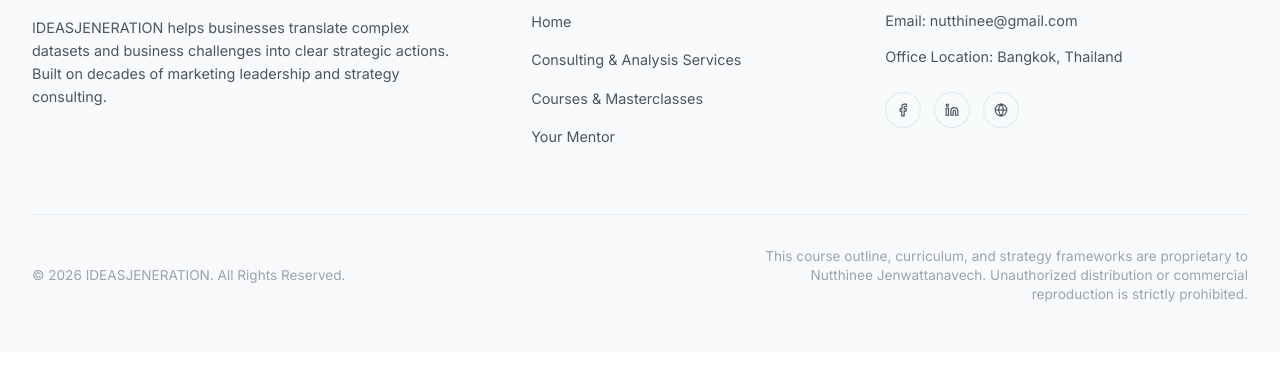
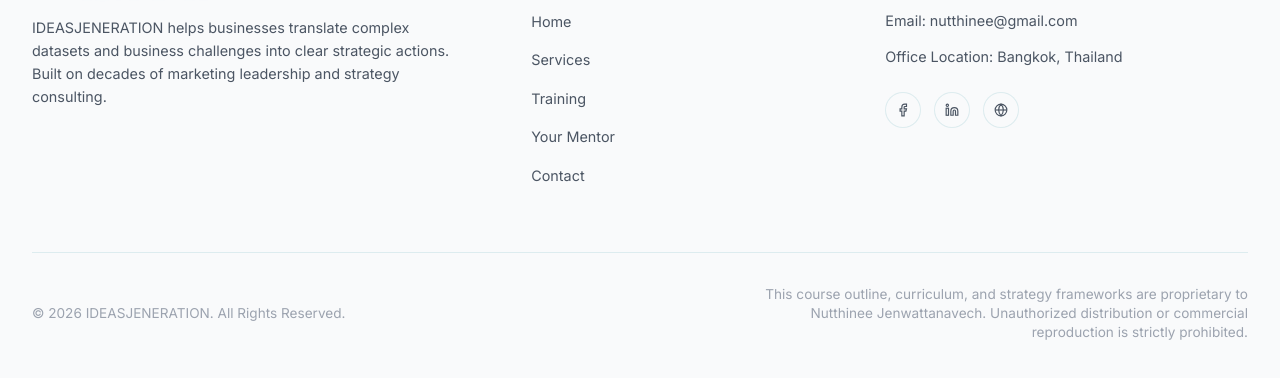
Before and after one commit to mktzinuplan/ideajeneration, a website: page index.html in a window 1280 px wide. Shown: the part 5495-5873 px from the top of the page. Before the commit the page ends 5847 px from the top, so only its background shows below. Drawn offline with Linux system fonts and the light colour scheme.

Commit message:
style: Align footer navigation link labels with main header menu bar items

```diff
--- a/index.html
+++ b/index.html
@@ -832,9 +832,10 @@
           <h4 class="footer-title">Navigation</h4>
           <ul class="footer-links">
             <li><a href="#hero" class="footer-link">Home</a></li>
-            <li><a href="#services" class="footer-link">Consulting & Analysis Services</a></li>
-            <li><a href="#training" class="footer-link">Courses & Masterclasses</a></li>
+            <li><a href="#services" class="footer-link">Services</a></li>
+            <li><a href="#training" class="footer-link">Training</a></li>
             <li><a href="#about" class="footer-link">Your Mentor</a></li>
+            <li><a href="#contact" class="footer-link">Contact</a></li>
           </ul>
         </div>
 
```
